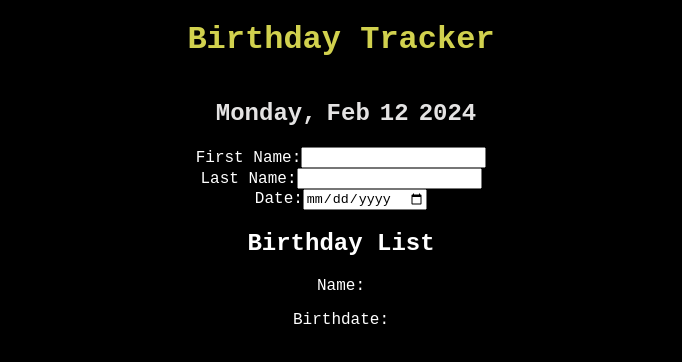
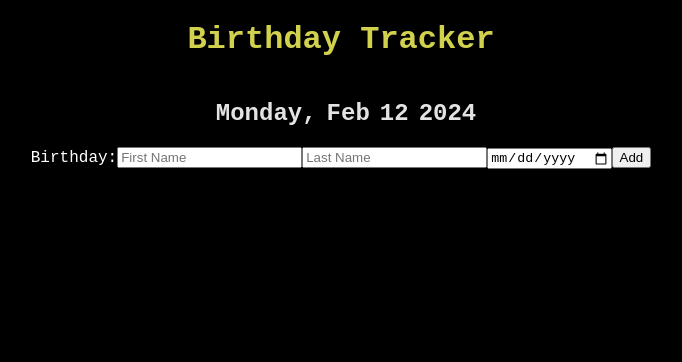
Before and after one commit to bettaburger/birthday-list, a React (Create React App) app in the folder client/: page / in a window 1280 px wide. Shown: the top 362 px of the page, without its empty margins (299-981 px from the left). Built offline with nearby package versions, Linux system fonts and the light colour scheme.

Commit message:
add and delete input, focus on preventing data loss from refresh

```diff
--- a/client/src/components/List.js
+++ b/client/src/components/List.js
@@ -1,69 +1,87 @@
 import React, { useState } from 'react'
+
 
 function List() {
 
+
    // Define variables.
-    const [person, setPerson] = useState({
-    firstName:"",
-    lastName:"",
-    date:""
-    });
+   const [firstName, setFirstName] = useState('');
+   const [lastName, setLastName] = useState('');
+   const [date, setDate] = useState('');
+   const [birthday, setBirthday] = useState([]);
 
    // Handle submit and prevent page default submit button refresh.
    const handleSubmit = (e) => {
        e.preventDefault();
-        console.log(person);
+       setBirthday([...birthday, { firstName, lastName, date }])
+       setFirstName('');
+       setLastName('');
+       setDate('');
    }
 
-    // Lays out the previous items and then the next item.
-    const handleInputChange = (e) => {
-        const { name, value } = e.target;
-        setPerson({...person, [name]: value})
-    };
+   // Creating a new array excluding the person to be deleted
+   // Updates the list of birthdays.
+   const handleDelete = (person) => {
+    const updatedBirthday = birthday.filter((_, currentPerson) => currentPerson !== person);
+    setBirthday(updatedBirthday);
+   }
+
+   const handleFirstName = (e) => {
+    setFirstName(e.target.value);
+   }
+   const handleLastName = (e) => {
+    setLastName(e.target.value);
+   }
+   const handleDate = (e) => {
+    setDate(e.target.value);
+   }
 
  return (
    <div>
        <form onSubmit={handleSubmit}>
            <div>
-                <label>First Name:
+               <label> Birthday:
                    <input
                        type="first name"
-                        name="first name"
-                        value={person.firstName}
-                        onChange={(e) => setPerson({ ...person, firstName: e.target.value })}
+                       placeholder="First Name"
+                       value={firstName}
+                       onChange={handleFirstName}
                     />
-                </label>
-            </div>
-            <div>
-                <label>Last Name:
                     <input
                        type="last name"
-                        name="first name"
-                        value={person.lastName}
-                        onChange={(e) => setPerson({ ...person, lastName: e.target.value })}
+                       placeholder="Last Name"
+                       value={lastName}
+                       onChange={handleLastName}
                     />
-                </label>
-            </div>
-            <div>
-                <label>Date:
                     <input
                        type="date"
-                        name="date"
-                        value={person.date}
-                        onChange={handleInputChange}
+                       placeholder="Birthdate"
+                       value={firstName}
+                       onChange={handleDate}
                     />
+                    <button type="submit">Add</button>
                </label>
            </div>
        </form>
-
+       <ul>
+        {birthday.map((birthday, index) => (
+            <li key = {index}>
+            {birthday.firstName} {birthday.lastName} : {birthday.date}
+            <button onClick={() => handleDelete(index)}>Delete Birthday</button>
+        </li>
+        ))}
+       </ul>
         {/* Displaying person's birthday input.*/}
+       {/*{birthday && (
        <div>
-            <h2>Birthday List</h2>
+           <h1>Birthday List:</h1>
            <p>Name: {person.firstName} {person.lastName}</p>
            <p>Birthdate: {person.date}</p>
        </div>
+       )}*/}
    </div>
  )
 }
 
+
 export default List
```
Lines whose indentation alone changed are shown as unchanged.
